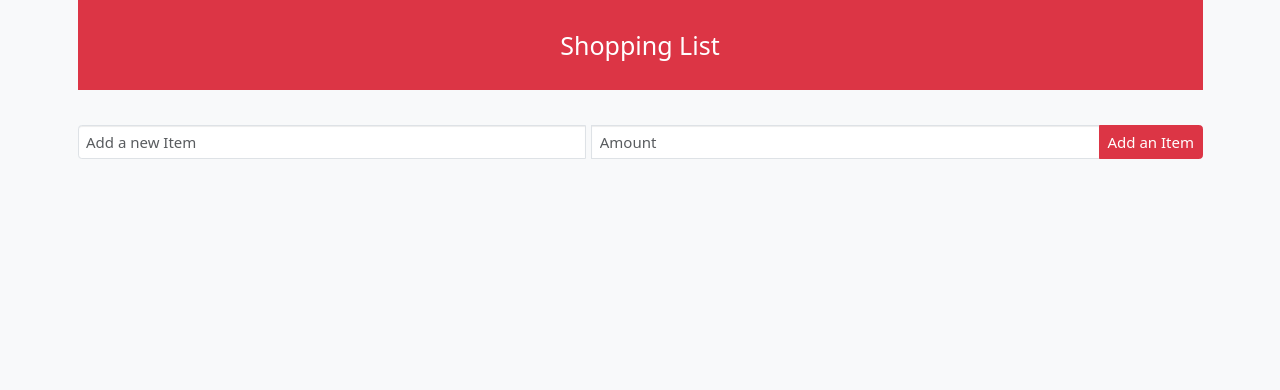
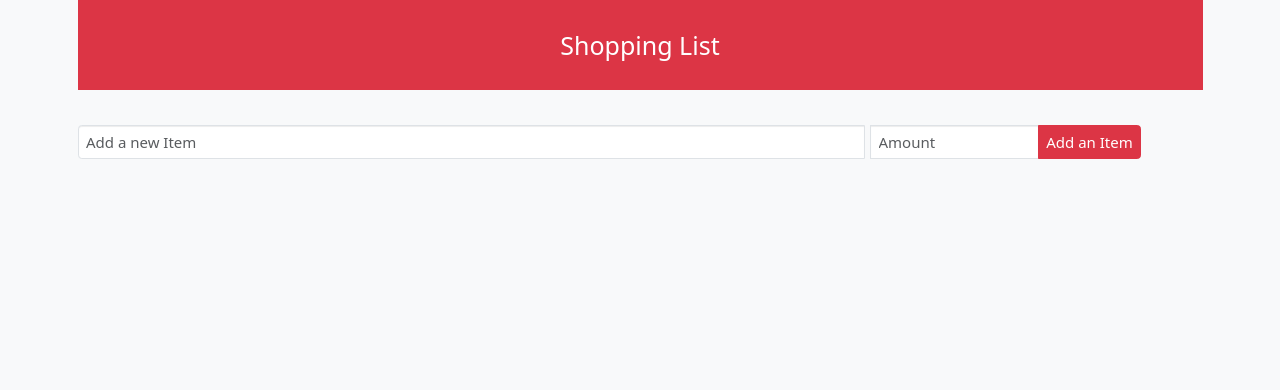
Before and after one commit to kopuskopecik/fullstack, a Django app: page / in a window 1280 px wide. Shown: the top 390 px of the page. Run offline with Django 4.2, Linux system fonts and the light colour scheme; some libraries are stand-ins or nearby versions.

Commit message:
Update style.css
Adding CSS file

```diff
--- a/djangosite/static/style.css
+++ b/djangosite/static/style.css
@@ -1,4 +1,14 @@
-body {
-    background-color: black;
-    color: white;
+td, th{
+    vertical-align:middle  !important;
 }
+span{
+    font-size: 3rem;
+}
+
+.item {
+    max-width: 70%  !important;
+}
+
+.amount {
+    max-width: 15%  !important;
+}
```
